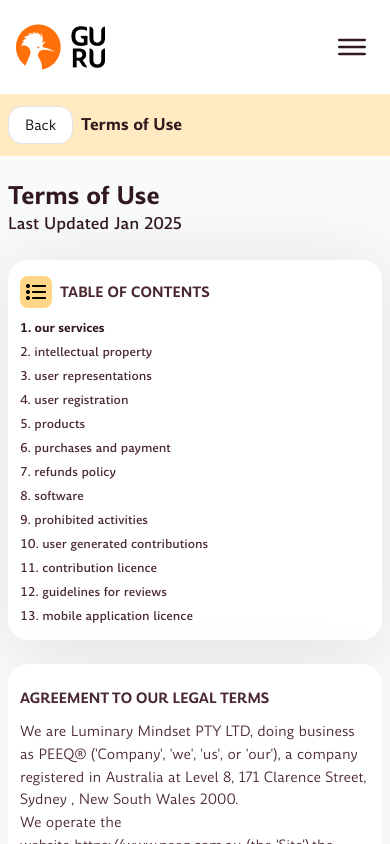
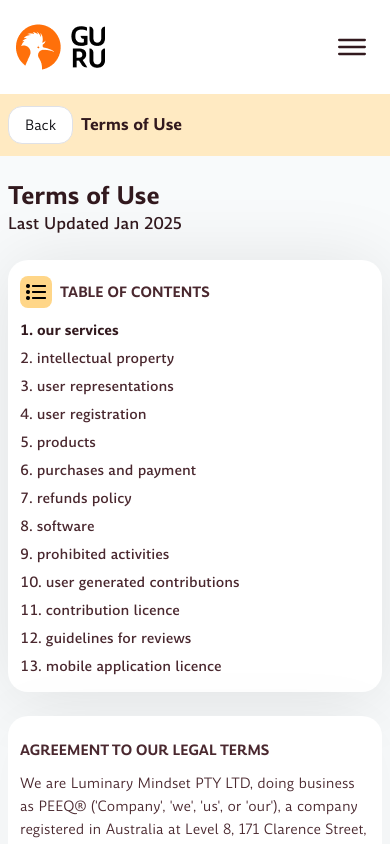
Before and after one commit to femilcoderkube/guru-app-frontend-, a React (Vite) app: page /terms-of-use in a window 390 px wide. Shown: the top 844 px of the page. Built offline with nearby package versions, Linux system fonts and the light colour scheme.

Commit message:
bug fixed

```diff
--- a/src/pages/PrivacyPolicy.jsx
+++ b/src/pages/PrivacyPolicy.jsx
@@ -170,7 +170,7 @@ const PrivacyPolicy = () => {
                     {t("table_of_contents")}
                   </h6>
                 </div>
-                <ol className="flex flex-col gap-2 sm:gap-3 list-decimal text-xs sm:text-sm font-medium list-inside">
+                <ol className="flex flex-col gap-2 sm:gap-3 list-decimal text-sm font-medium list-inside">
                   <li className="font-bold text-[#32191E] cursor-pointer">
                     {t("our_services")}
                   </li>
--- a/src/pages/TermsOfUse.jsx
+++ b/src/pages/TermsOfUse.jsx
@@ -170,7 +170,7 @@ const TermsOfUse = () => {
                     {t("table_of_contents")}
                   </h6>
                 </div>
-                <ol className="flex flex-col gap-2 sm:gap-3 list-decimal text-xs sm:text-sm font-medium list-inside">
+                <ol className="flex flex-col gap-2 sm:gap-3 list-decimal text-sm font-medium list-inside">
                   <li className="font-bold text-[#32191E] cursor-pointer">
                     {t("our_services")}
                   </li>
```
